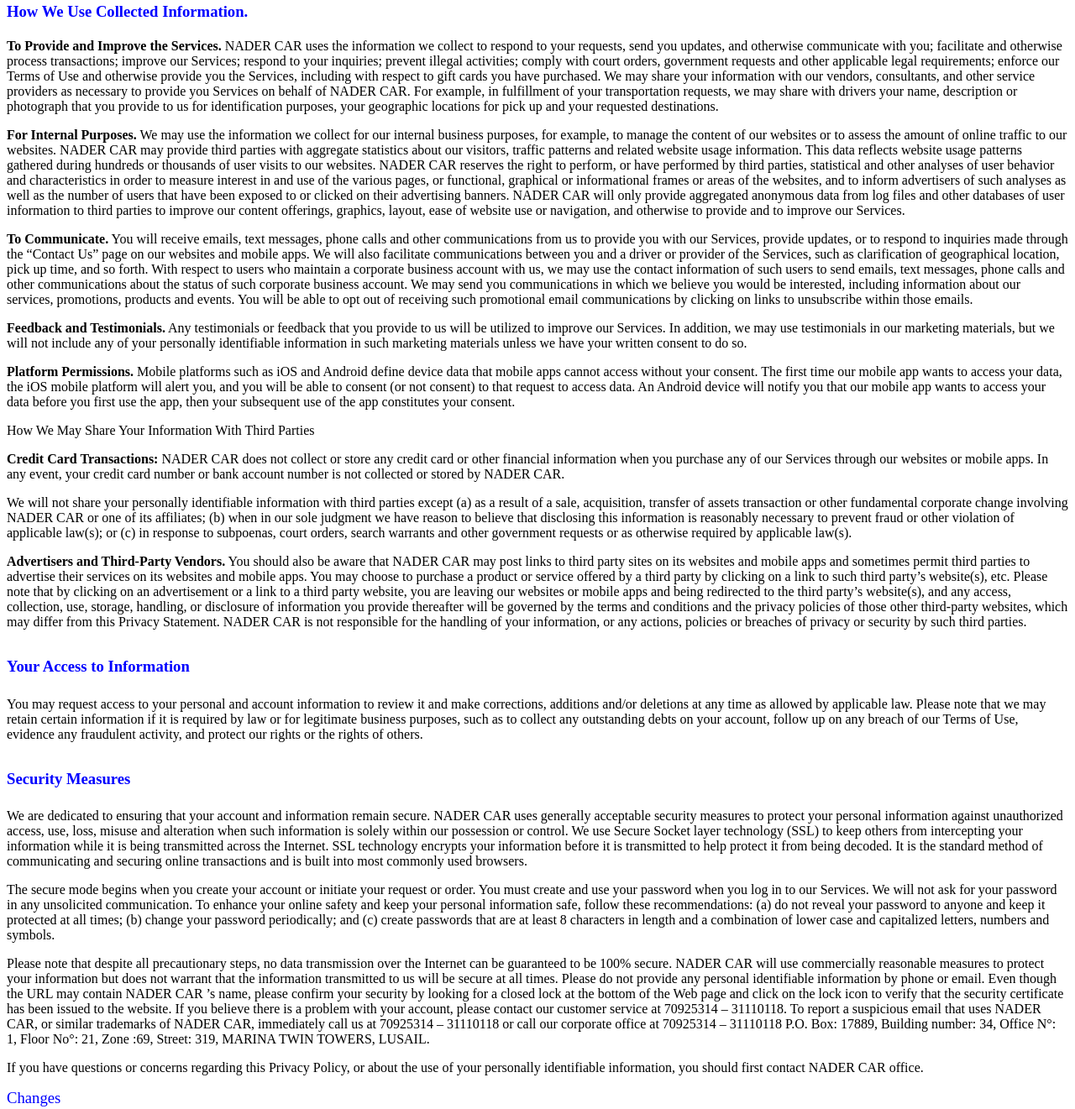
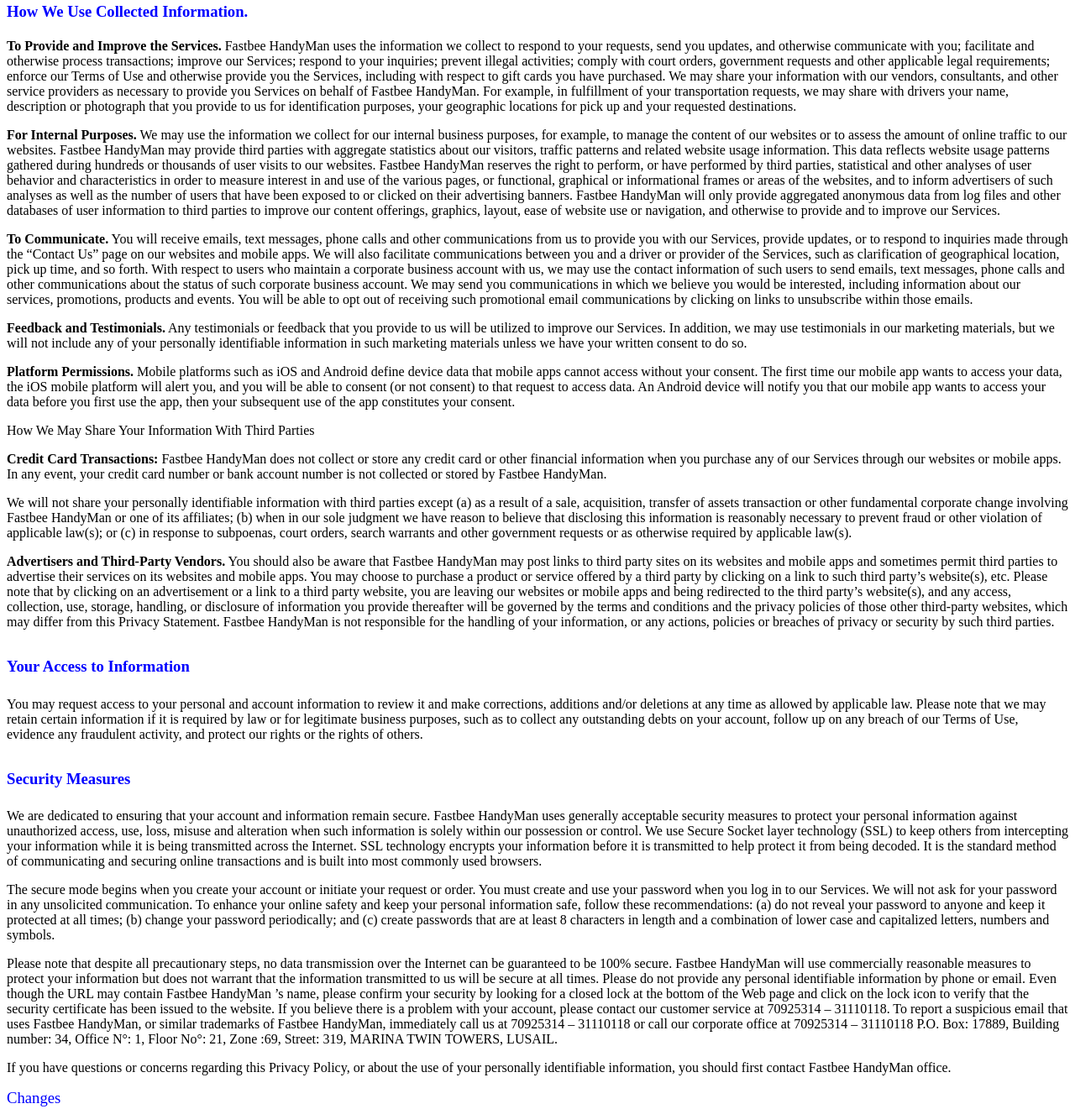
Before and after one commit to hadyk77/fastbeehandyman_privacy, a plain HTML site: page index.html in a window 1280 px wide. Shown: the part 407-1728 px from the top of the page at 84% size. Drawn offline with Linux system fonts and the light colour scheme.

Commit message:
remove nader car

```diff
--- a/index.html
+++ b/index.html
@@ -8,7 +8,7 @@
         provider, such as Facebook or a Gmail email account. If you have a corporate or business enterprise account with
         us, we may also obtain information about your employees or about you from your employer, as the case may be.
         Drivers or providers of transportation or other Services may provide us with information about you arising out
-        of your use of the Services. You should be aware that NADER CAR cannot control the information it obtains from
+        of your use of the Services. You should be aware that Fastbee HandyMan cannot control the information it obtains from
         third parties.</p>
     <p dir="ltr"><strong>Cookies.</strong> On our websites, mobile applications and other online Services, we use
         automatic data collection technologies such as beacons, pixel tags, software development kits and “cookies” in
@@ -24,29 +24,29 @@
         automatically, but you can deny, remove or reject cookies by following the instructions in your browser’s “Help”
         or “Preferences” menu. However, you should note that you may not be able to access the Services or you may
         experience less than optimal performance of the Services if you decline acceptance of cookies. You should also
-        be aware that NADER CAR cannot control the use of cookies or the resulting information obtained by third party
+        be aware that Fastbee HandyMan cannot control the use of cookies or the resulting information obtained by third party
         sites whose links appear via our online Services.</p>
 
     <h2 dir="ltr"><span style="font-size: 14pt; color: #0000ff;"><strong>How We Use Collected
                 Information.</strong></span></h2>
-    <p dir="ltr"><strong>To Provide and Improve the Services.</strong> NADER CAR uses the information we collect to
+    <p dir="ltr"><strong>To Provide and Improve the Services.</strong> Fastbee HandyMan uses the information we collect to
         respond to your requests, send you updates, and otherwise communicate with you; facilitate and otherwise process
         transactions; improve our Services; respond to your inquiries; prevent illegal activities; comply with court
         orders, government requests and other applicable legal requirements; enforce our Terms of Use and otherwise
         provide you the Services, including with respect to gift cards you have purchased. We may share your information
         with our vendors, consultants, and other service providers as necessary to provide you Services on behalf of
-        NADER CAR. For example, in fulfillment of your transportation requests, we may share with drivers your name,
+        Fastbee HandyMan. For example, in fulfillment of your transportation requests, we may share with drivers your name,
         description or photograph that you provide to us for identification purposes, your geographic locations for pick
         up and your requested destinations.</p>
     <p dir="ltr"><strong>For Internal Purposes.</strong> We may use the information we collect for our internal business
         purposes, for example, to manage the content of our websites or to assess the amount of online traffic to our
-        websites. NADER CAR may provide third parties with aggregate statistics about our visitors, traffic patterns and
+        websites. Fastbee HandyMan may provide third parties with aggregate statistics about our visitors, traffic patterns and
         related website usage information. This data reflects website usage patterns gathered during hundreds or
-        thousands of user visits to our websites. NADER CAR reserves the right to perform, or have performed by third
+        thousands of user visits to our websites. Fastbee HandyMan reserves the right to perform, or have performed by third
         parties, statistical and other analyses of user behavior and characteristics in order to measure interest in and
         use of the various pages, or functional, graphical or informational frames or areas of the websites, and to
         inform advertisers of such analyses as well as the number of users that have been exposed to or clicked on their
-        advertising banners. NADER CAR will only provide aggregated anonymous data from log files and other databases of
+        advertising banners. Fastbee HandyMan will only provide aggregated anonymous data from log files and other databases of
         user information to third parties to improve our content offerings, graphics, layout, ease of website use or
         navigation, and otherwise to provide and to improve our Services.</p>
     <p dir="ltr"><strong>To Communicate.</strong> You will receive emails, text messages, phone calls and other
@@ -69,23 +69,23 @@
         An Android device will notify you that our mobile app wants to access your data before you first use the app,
         then your subsequent use of the app constitutes your consent.</p>
     <p dir="ltr">How We May Share Your Information With Third Parties</p>
-    <p dir="ltr"><strong>Credit Card Transactions:</strong> NADER CAR does not collect or store any credit card or other
+    <p dir="ltr"><strong>Credit Card Transactions:</strong> Fastbee HandyMan does not collect or store any credit card or other
         financial information when you purchase any of our Services through our websites or mobile apps. In any event,
-        your credit card number or bank account number is not collected or stored by NADER CAR.</p>
+        your credit card number or bank account number is not collected or stored by Fastbee HandyMan.</p>
     <p dir="ltr">We will not share your personally identifiable information with third parties except (a) as a result of
-        a sale, acquisition, transfer of assets transaction or other fundamental corporate change involving NADER CAR or
+        a sale, acquisition, transfer of assets transaction or other fundamental corporate change involving Fastbee HandyMan or
         one of its affiliates; (b) when in our sole judgment we have reason to believe that disclosing this information
         is reasonably necessary to prevent fraud or other violation of applicable law(s); or (c) in response to
         subpoenas, court orders, search warrants and other government requests or as otherwise required by applicable
         law(s).</p>
-    <p dir="ltr"><strong>Advertisers and Third-Party Vendors.</strong> You should also be aware that NADER CAR may post
+    <p dir="ltr"><strong>Advertisers and Third-Party Vendors.</strong> You should also be aware that Fastbee HandyMan may post
         links to third party sites on its websites and mobile apps and sometimes permit third parties to advertise their
         services on its websites and mobile apps. You may choose to purchase a product or service offered by a third
         party by clicking on a link to such third party’s website(s), etc. Please note that by clicking on an
         advertisement or a link to a third party website, you are leaving our websites or mobile apps and being
         redirected to the third party’s website(s), and any access, collection, use, storage, handling, or disclosure of
         information you provide thereafter will be governed by the terms and conditions and the privacy policies of
-        those other third-party websites, which may differ from this Privacy Statement. NADER CAR is not responsible for
+        those other third-party websites, which may differ from this Privacy Statement. Fastbee HandyMan is not responsible for
         the handling of your information, or any actions, policies or breaches of privacy or security by such third
         parties.</p>
 
@@ -98,7 +98,7 @@
         protect our rights or the rights of others.</p>
 
     <h1 dir="ltr"><span style="font-size: 14pt; color: #0000ff;">Security Measures</span></h1>
-    <p dir="ltr">We are dedicated to ensuring that your account and information remain secure. NADER CAR uses generally
+    <p dir="ltr">We are dedicated to ensuring that your account and information remain secure. Fastbee HandyMan uses generally
         acceptable security measures to protect your personal information against unauthorized access, use, loss, misuse
         and alteration when such information is solely within our possession or control. We use Secure Socket layer
         technology (SSL) to keep others from intercepting your information while it is being transmitted across the
@@ -112,17 +112,17 @@
         password periodically; and (c) create passwords that are at least 8 characters in length and a combination of
         lower case and capitalized letters, numbers and symbols.</p>
     <p dir="ltr">Please note that despite all precautionary steps, no data transmission over the Internet can be
-        guaranteed to be 100% secure. NADER CAR will use commercially reasonable measures to protect your information
+        guaranteed to be 100% secure. Fastbee HandyMan will use commercially reasonable measures to protect your information
         but does not warrant that the information transmitted to us will be secure at all times. Please do not provide
-        any personal identifiable information by phone or email. Even though the URL may contain NADER CAR ’s name,
+        any personal identifiable information by phone or email. Even though the URL may contain Fastbee HandyMan ’s name,
         please confirm your security by looking for a closed lock at the bottom of the Web page and click on the lock
         icon to verify that the security certificate has been issued to the website. If you believe there is a problem
         with your account, please contact our customer service at 70925314 – 31110118. To report a suspicious email that
-        uses NADER CAR, or similar trademarks of NADER CAR, immediately call us at 70925314 – 31110118 or call our
+        uses Fastbee HandyMan, or similar trademarks of Fastbee HandyMan, immediately call us at 70925314 – 31110118 or call our
         corporate office at 70925314 – 31110118 P.O. Box: 17889, Building number: 34, Office N°: 1, Floor No°: 21, Zone
         :69, Street: 319, MARINA TWIN TOWERS, LUSAIL.</p>
     <p dir="ltr">If you have questions or concerns regarding this Privacy Policy, or about the use of your personally
-        identifiable information, you should first contact NADER CAR office.</p>
+        identifiable information, you should first contact Fastbee HandyMan office.</p>
     <p dir="ltr"><span style="color: #0000ff; font-size: 14pt;">Changes</span></p>
     <p dir="ltr">We may update our Privacy Policy from time to time. If our Privacy Statement or procedures change in
         any significant way, we will notify you by email or otherwise provide that information to you in connection with
```
